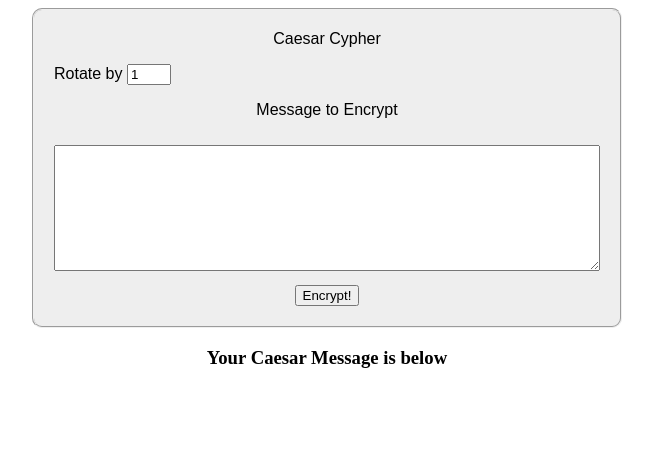
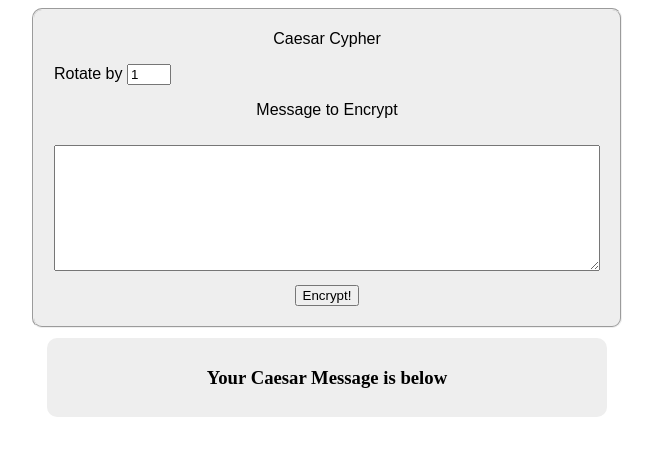
Before and after one commit to t3miLo/web-caesar, a Flask app: page /cypher in a window 1280 px wide. Shown: the top 456 px of the page, without its empty margins (313-966 px from the left). Run offline with Flask 2, Linux system fonts and the light colour scheme.

Commit message:
added extra css

```diff
--- a/static/main.css
+++ b/static/main.css
@@ -24,3 +24,11 @@ legend {
     width: 540px;
     height: 120px;
 }
+
+.coded {
+    background-color: #eee;
+    padding: 10px;
+    margin: 10px auto;
+    width: 540px;
+    border-radius: 10px
+}
```
